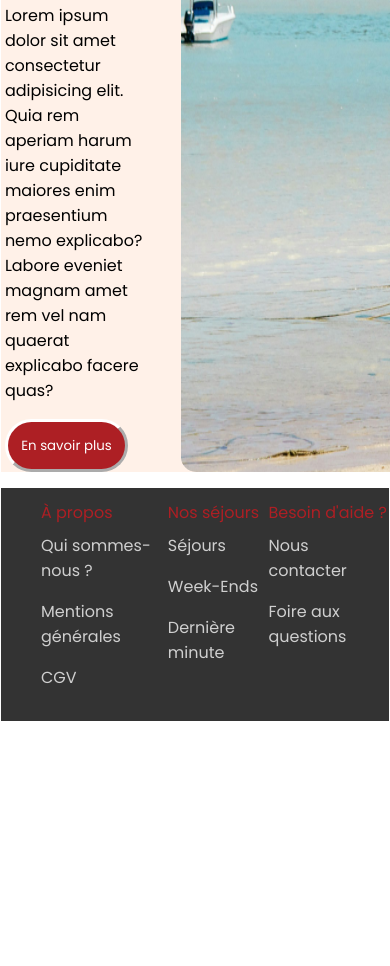
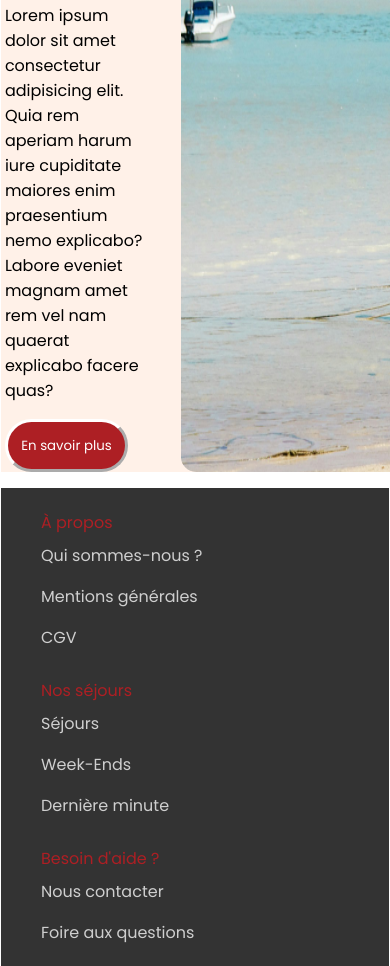
Before and after one commit to far69100/test-tech, a plain HTML site: page Index.html in a window 390 px wide. Shown: the part 1034-2000 px from the top of the page. Before the commit the page ends 1756 px from the top, so only its background shows below. Drawn offline with Linux system fonts and the light colour scheme.

Commit message:
ajout footer responsive

```diff
--- a/Index.html
+++ b/Index.html
@@ -38,7 +38,7 @@
                         <li class="burger-items">Partir en train</li>
                     </ul>
                     <div id="burger">
-                    &#9776;
+                    <a href="">&#9776;</a>
                     </div>
                 </div>
             </header>
--- a/css/style.css
+++ b/css/style.css
@@ -292,12 +292,10 @@ button {
     padding: 1em;
 }
 
-
 footer {
     background-color: #333333;
     padding-bottom: 2%;
 }
-
 
 
 .title-footer-list{
@@ -339,6 +337,15 @@ footer {
 }
 
 
+@media (max-width: 768px) {
+        .title-footer-list {
+        flex-direction: column;
+    }
+        .title-footer-list > li {
+        padding: 10px 0;
+    }
+}
+
 
 /**
 ici se trouveront les codes que je teste dans l'intégration sans être sur de si ça marche
```
